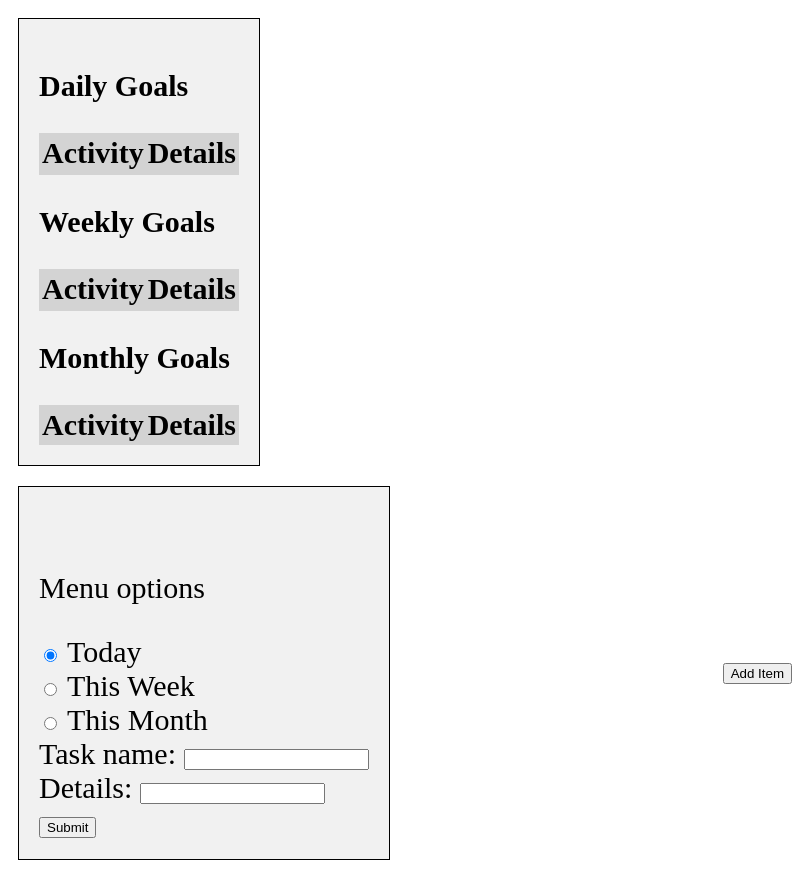
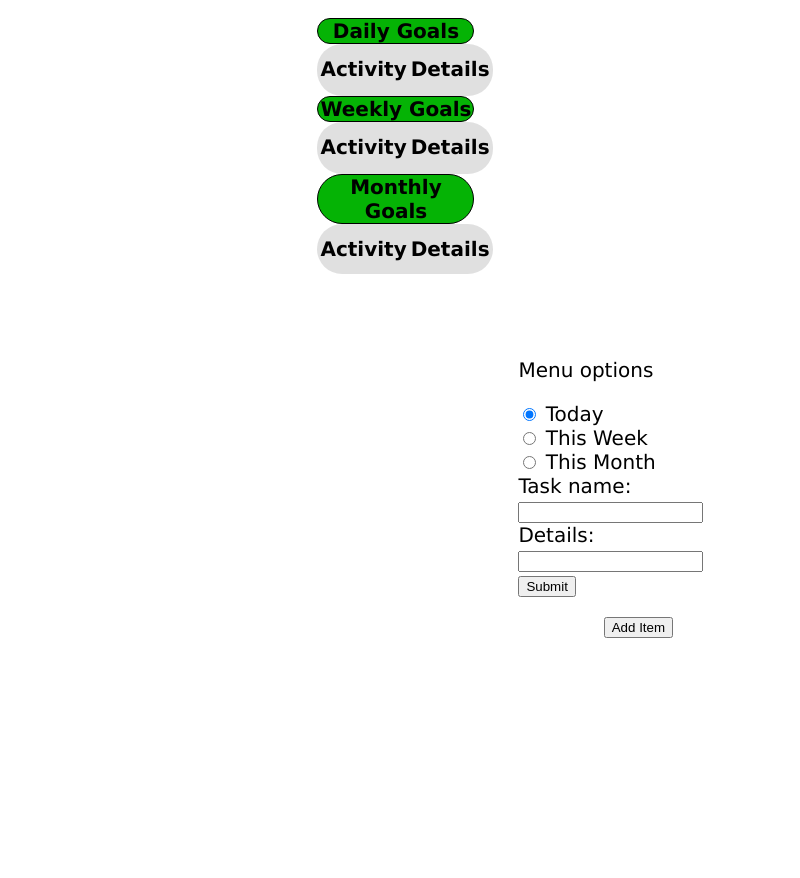
Before and after one commit to Trodrigs1120/Electron-PDA, an Electron app: page index.html in a window 800 px wide. After the commit the page ends 800 px from the top, so only its background shows below. Drawn offline with nearby package versions, Linux system fonts and the light colour scheme; no server answers.

Commit message:
added some styling

```diff
--- a/assets/style.css
+++ b/assets/style.css
@@ -4,37 +4,64 @@
 body{
   background-image: url("./images/20150701_122537.jpg");
   background-position: top center;
+  font-family: Verdana, Geneva, Tahoma, sans-serif;
 }
-/* td{
-  padding-bottom:10px;
-} */
+
     .flex-container {
+
+
           display: flex;
-          width: 100%;
-          /* height:25%; */
+          flex-wrap: wrap;
+          flex-direction: column;
+
           align-items: center;
+          /* flex-direction: row;
 
-          /* justify-content: left; */
-          justify-content: space-between;
-          /* justify-content: space-around; */
+          /* justify-content: space-between; */
+           justify-content: center;
+          justify-content: space-around;
+
         }
 
          .flex-container > div {
-          background-color: #f1f1f1;
+          /* background-color: #42c5f4; */
            margin: 10px;
-          padding: 20px;
-          font-size: 30px;
+          padding: 0px 10px 10px 20px;
+          font-size: 20px;
 
 
         }
         td {
           padding-right: 30px;
         }
-        .sub-container{
-          border: black solid 1px;
-        }
+
         .table{
-          background-color: lightgrey;
+          background-color: rgba(211, 211, 211, 0.698);
+          color: black;
+          border-radius: 25px;
+          padding: 10px 0px 10px 0px;
           /* margin-right: 250px;
           margin-bottom:250px; */
         }
+
+        .sub-container{
+          /* background-color: white; */
+          /* border: black solid 1px; */
+        }
+         .TableHeader{
+           background-color: rgb(5, 179, 5);
+           padding: 0px;
+           margin: 0px;
+           width: 155px;
+           border: 1px black solid;
+           border-radius: 25px;
+           text-align: center;
+        }
+
+        .menu-buttons{
+          position: relative;
+          padding: 10px;
+          width: 300px;
+           left: 60%;
+
+        }
```
